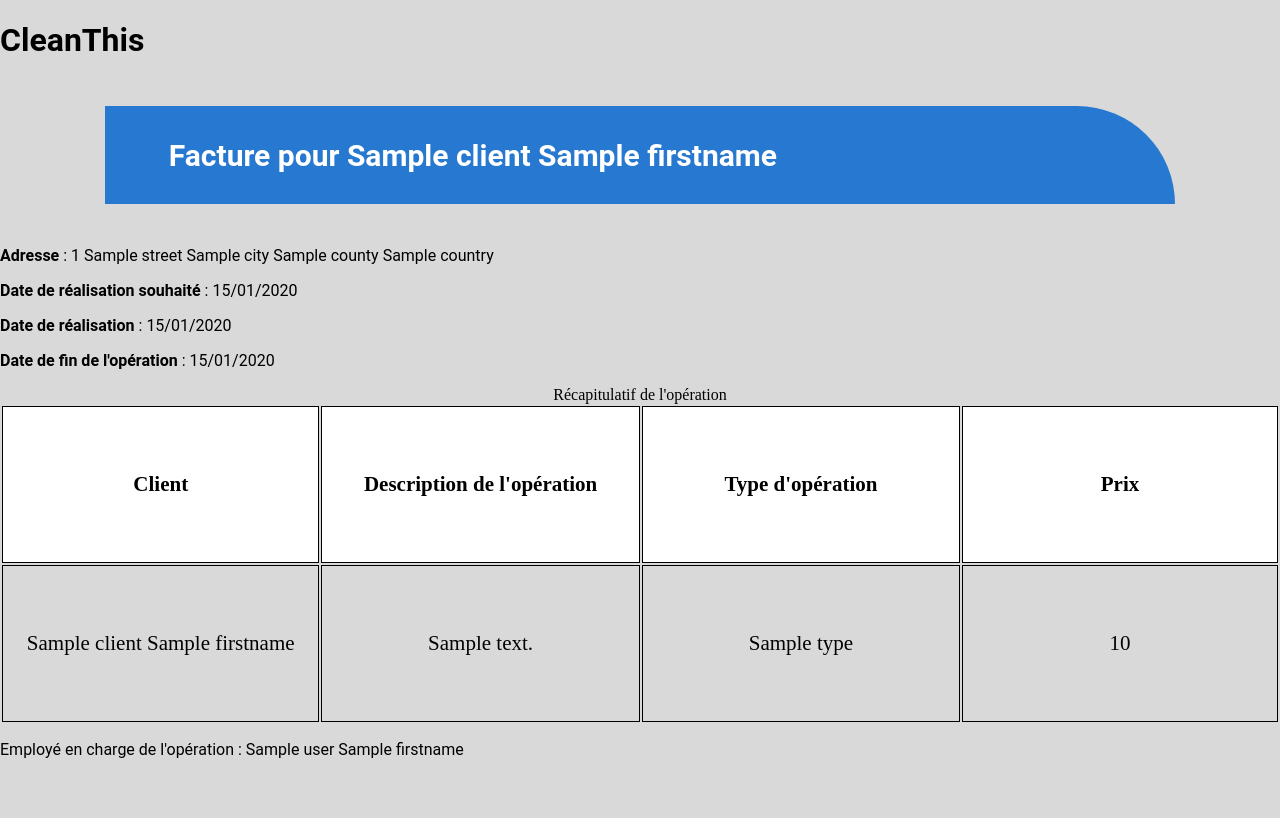
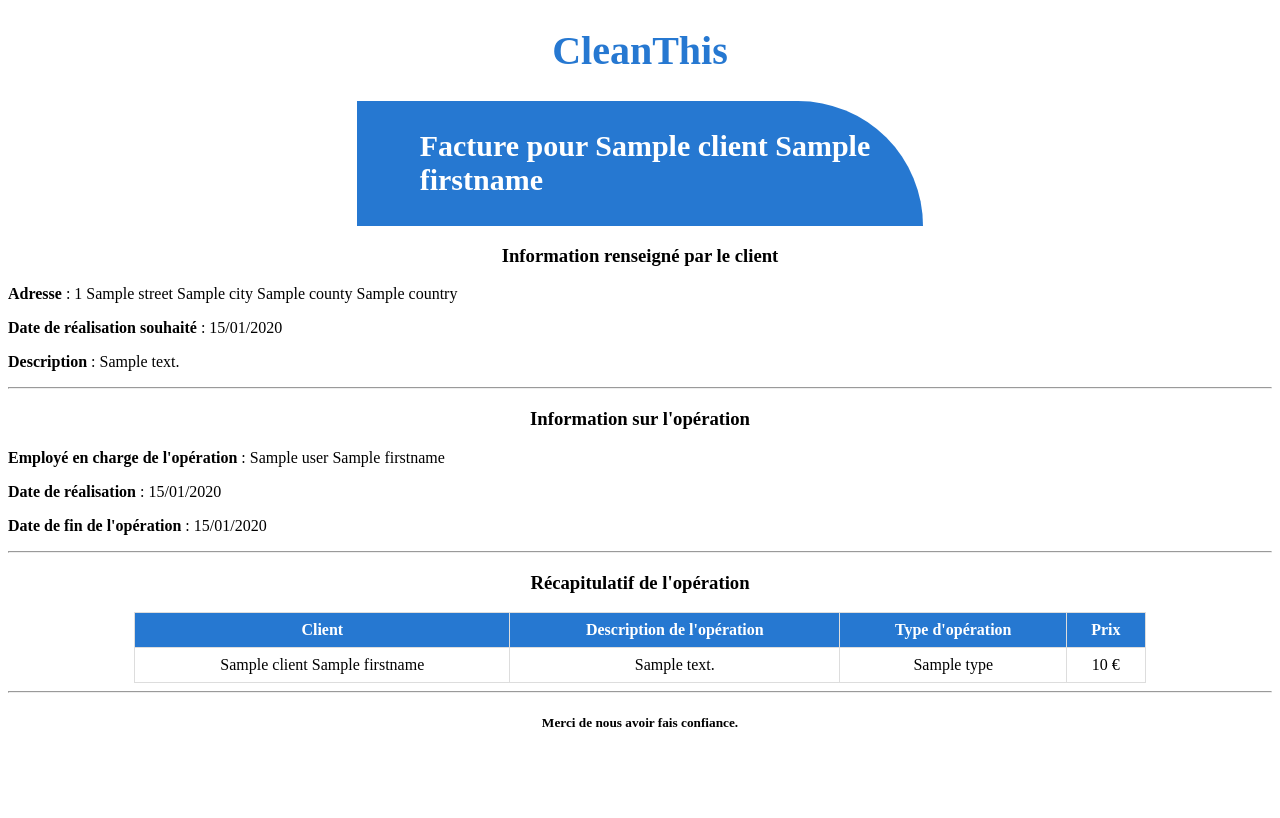
Before and after one commit to QuentinLasue/Projet_CleanThis, a Symfony app: template SYMFONY/templates/pdf/pdf_template.html.twig in a window 1280 px wide. After the commit the page ends 727 px from the top, so only its background shows below. Run offline with Twig, Linux system fonts and the light colour scheme; the template is opened without the code that fills it: most values are stand-ins (such as "Sample title", 1, 10 or a date in 2020); some libraries are stand-ins or nearby versions.

Commit message:
ajout de style au pdf

```diff
--- a/SYMFONY/assets/styles/app.css
+++ b/SYMFONY/assets/styles/app.css
@@ -368,11 +368,11 @@ body {
   margin-right: auto;
   margin-left: auto;
   height: 121px;
-  width: 1596px;
+  width: 100%;
   display: flex;
   align-items: center;
   border-radius: 1cqmax;
-  justify-content: center;
+  justify-content: space-evenly;
 }
 
 .navE-links,
@@ -386,7 +386,7 @@ body {
 .navE-links li,
 .navL-links li {
   padding: 10px 20px;
-  margin-right: 35px;
+  margin-right: 0;
 }
 .navE-links li a,
 .navL-links li a {
@@ -899,7 +899,7 @@ width: 20px;
 .custom-block2 {
   margin: 0 auto;
   display: flex;
-  width: 1596px;
+  width: 100%;
   height: 100px;
   justify-content: space-around;
   align-items: center;
--- a/SYMFONY/templates/pdf/pdf_template.html.twig
+++ b/SYMFONY/templates/pdf/pdf_template.html.twig
@@ -5,30 +5,76 @@
 		<title>
             Facture pour {{operation.client.name}} {{operation.client.firstname}}
 		</title>
-
-    <link rel="stylesheet" href="./../../assets/styles/app.css">
-		{# {% block javascripts %}
-			{% block importmap %}
-				{{ importmap('app') }}
-			{% endblock %}
-		{% endblock %} #}
+        <style>
+            table{
+                border-collapse: collapse;
+                width: 80%;
+                margin: auto;
+            }
+            td,th{
+                border: 1px solid #ddd;
+                padding: 8px;
+                text-align: center;
+            }
+            th{
+                background-color: #2678d1;
+                color: white;
+            }
+            hr{
+                color: #2678d1;
+            }
+            h1{
+                color: #2678d1;
+                font-size: 40px;
+            }
+            h1,h3,h5{
+                text-align: center;
+            }
+            .divTable{
+                text-align: center;
+                width: 100%;
+                display:flex;
+                justify-content: center;
+            }
+            .titleDiv {
+                display: flex;
+                justify-content: center;
+            }
+            .blueBar {
+                width: 500px;
+                background-color: #2678d1;
+                padding: 0.3%;
+                padding-left: 5%;
+                border-radius: 0 150px 0 0;
+            }
+            .blueBar h2 {
+                color: white;
+                font-size: 30px;
+            }
+        </style>
 	</head>
 	<body>
-
         <h1>CleanThis</h1>
 
-        {% set titre = "Facture pour " ~ operation.client.name ~ " " ~ operation.client.firstname %}
-        {% include "base/blueBar.html.twig" %}
-
+        <div class="titleDiv">
+            <div class="blueBar">
+                <h2> Facture pour {{operation.client.name}} {{operation.client.firstname}}</h2>
+            </div>
+        </div>
+        <h3>Information renseigné par le client</h3>
             <p><b>Adresse</b> : {{operation.adresse.number }} {{operation.adresse.street}} {{operation.adresse.city}} {{operation.adresse.county}} {{operation.adresse.country}}</p>
             <p><b>Date de réalisation souhaité</b> : {{operation.dateForecast|date('d/m/Y')}}</p>
+            <p><b>Description</b> : {{operation.description}}</p>
+            <hr>
+
+        <h3>Information sur l'opération</h3>
+        <p><b>Employé en charge de l'opération</b> : {{operation.user ? operation.user.name : "Pas encore attribué"}} {{operation.user ? operation.user.firstname : ""}}</p>
         <p><b>Date de réalisation</b> : {{operation.dateStart ? operation.dateStart|date('d/m/Y') : "Pas encore réalisé"}}</p>
         <p><b>Date de fin de l'opération</b> : {{operation.dateEnd ? operation.dateEnd|date('d/m/Y') : "Pas encore terminé"}}</p>
-
+        <hr>
+        <h3>Récapitulatif de l'opération</h3>
+        <div class="divTable">
             <table>
-            <caption>
-                Récapitulatif de l'opération
-            </caption>
                 <tr>
                     <th>Client</th>
                     <th>Description de l'opération</th>
@@ -39,13 +85,12 @@
                     <td>{{operation.client.name}} {{operation.client.firstname}}</td>
                     <td>{{operation.description}}</td>
                     <td>{{operation.type.name}}</td>
-                <td>{{operation.type.prix}}</td>
+                    <td>{{operation.type.prix}} €</td>
                 </tr>
             </table>
-        <p>Employé en charge de l'opération : {{operation.user ? operation.user.name : "Pas encore attribué"}} {{operation.user ? operation.user.firstname : ""}}</p>
-        <pre>
-            {{ dump(operation) }}
-        </pre>
+        </div>
+        <hr>
+                <h5>Merci de nous avoir fais confiance.</h5>
 
     </body>
 
```
Lines whose indentation alone changed are shown as unchanged.
